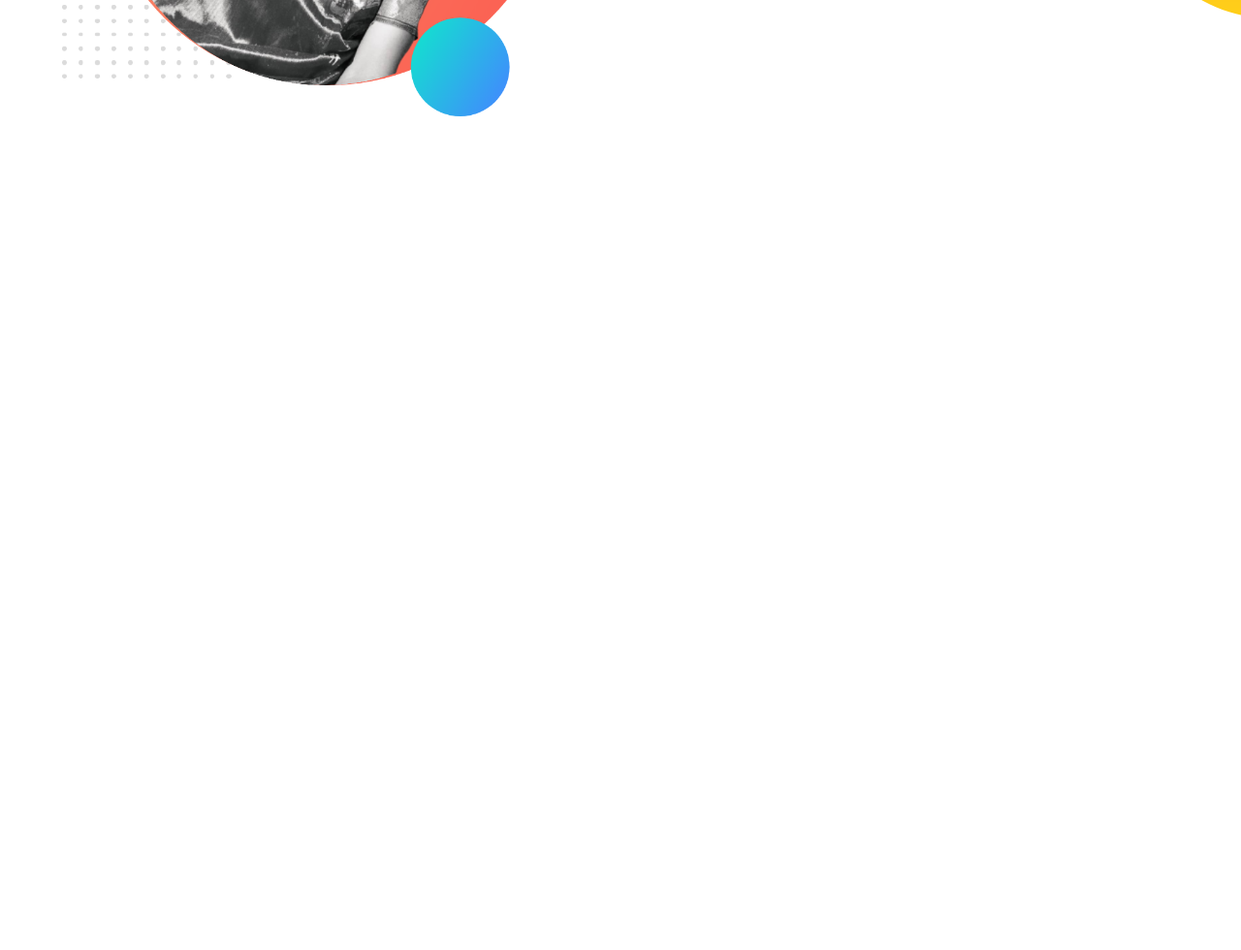
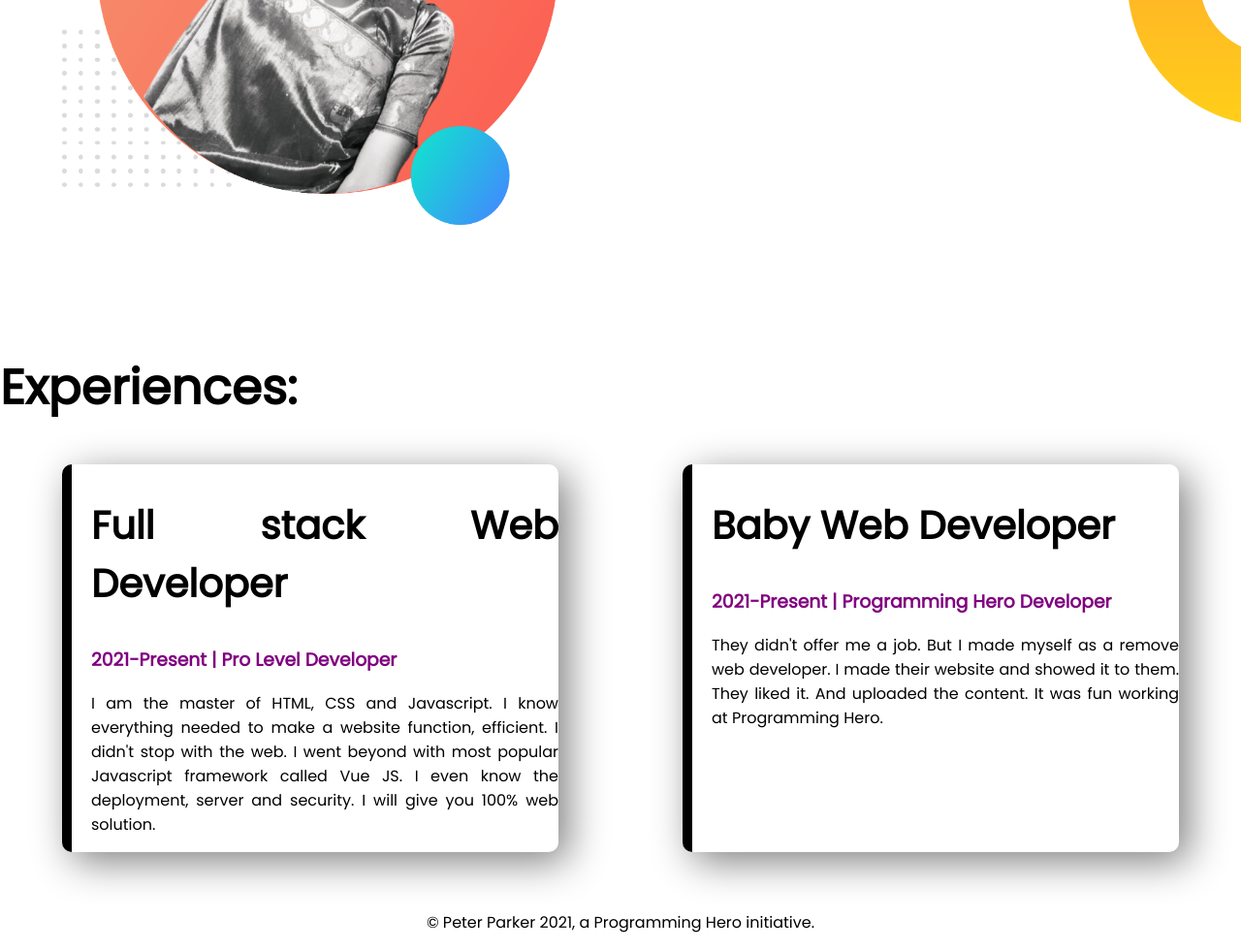
Before and after one commit to pollobkhan/portfolio, a plain HTML site: page index.html in a window 1280 px wide. Shown: the part 1139-2119 px from the top of the page at 97% size. Before the commit the page ends 1390 px from the top, so only its background shows below. Drawn offline with Linux system fonts and the light colour scheme.

Commit message:
everything added

```diff
--- a/index.html
+++ b/index.html
@@ -13,7 +13,7 @@
 </head>
 
 <body>
-    <section class="top-banner">
+    <section class="top-banner flexible-container">
         <div class="half-width">
             <h1>Welcome to <span class="orange-color">Kanon's</span> World!</h1>
             <br>
@@ -31,7 +31,7 @@
             <img src="images/background.png" alt="">
         </div>
     </section>
-    <section class="dream-big">
+    <section class="dream-big flexible-container">
         <div class="half-width">
             <img src="images/bgg2.png" alt="">
         </div>
@@ -42,6 +42,29 @@
                 to make simple website. My goal is to build 3 websites and learn advanced topics.</p>
         </div>
     </section>
+    <section class="exp-area">
+        <h1>Experiences:</h1>
+        <div class="flexible-container">
+            <div class="exp-item">
+                <h2>Full stack Web Developer</h2>
+                <h3 class="orange-color">2021-Present | Pro Level Developer</h3>
+                <p>I am the master of HTML, CSS and Javascript. I know everything needed to make a website function,
+                    efficient. I didn't stop with the web. I went beyond with most popular Javascript framework called
+                    Vue
+                    JS. I even know the deployment, server and security. I will give you 100% web solution.</p>
+            </div>
+            <div class="exp-item">
+                <h2>Baby Web Developer</h2>
+                <h3 class="orange-color">2021-Present | Programming Hero Developer</h3>
+                <p>They didn't offer me a job. But I made myself as a remove web developer. I made their website and
+                    showed
+                    it to them. They liked it. And uploaded the content. It was fun working at Programming Hero.</p>
+            </div>
+        </div>
+    </section>
+    <footer>
+        <p>© Peter Parker 2021, a Programming Hero initiative.</p>
+    </footer>
 </body>
 
 </html>
--- a/style.css
+++ b/style.css
@@ -6,10 +6,13 @@ body{
 h1{
     font-size: 50px;
 }
+h2{
+    font-size: 40px;
+}
 .orange-color{
     color: purple;
 }
-section{
+.flexible-container{
     display: flex;
     margin-bottom: 60px;
 }
@@ -37,3 +40,16 @@ section{
     background-repeat: no-repeat;
     background-position: right;
 }
+.exp-item{
+    width: 40%;
+    margin-left: 5%;
+    margin-right: 5%;
+    text-align: justify;
+    padding-left: 20px;
+    box-shadow: 10px 10px 40px gray;
+    border-radius: 10px;
+    border-left: 10px solid;
+}
+footer p{
+    text-align: center;
+}
```
Also changed, not shown: 4 other files.
